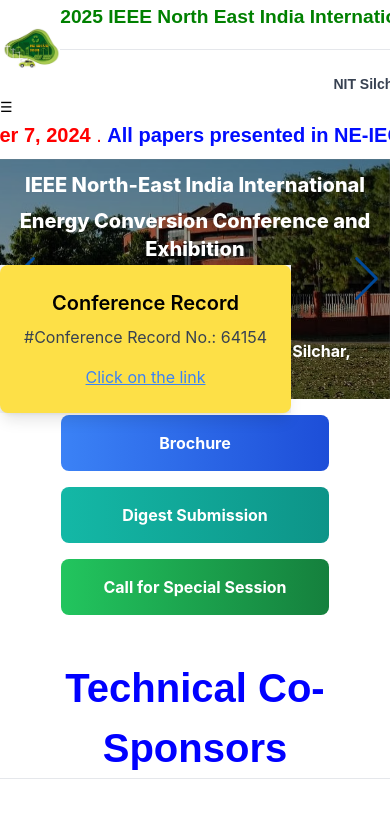
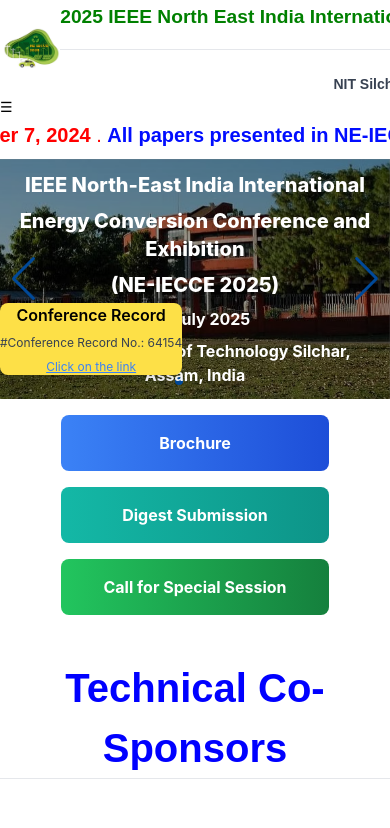
Before and after one commit to PragyaPR06/NEC-ECCE_2025, a React (Create React App) app: page / in a window 390 px wide. Shown: the top 828 px of the page. Built offline with nearby package versions, Linux system fonts and the light colour scheme; grey boxes are pictures that could not be loaded; a web font is replaced by a local one.

Commit message:
add one front page with responsive

```diff
--- a/src/Components/HomeComponents/Card.js
+++ b/src/Components/HomeComponents/Card.js
@@ -2,15 +2,21 @@ import React from 'react';
 
 function Card() {
   return (
-    <div className="flex items-center justify-center bg-gray-100">
-      <div className="w-65 h-65  bg-yellow-300 rounded-lg shadow-lg p-6 flex flex-col items-center justify-center text-center">
-        <h3 className="text-xl font-semibold mb-2">Conference Record</h3>
-        <p className="text-gray-700 mb-4">#Conference Record No.: 64154</p>
+    <div className="flex items-center justify-center rounded-xl bg-gray-100">
+      {/* Default styles for larger screens */}
+      <div className="md:w-65 md:h-65 bg-yellow-300 rounded-lg shadow-lg  sm:p-6 flex flex-col items-center justify-center text-center
+    w-21 h-22 " >
+        <h3 className="md:text-xl font-semibold mb-2 text-base"> {/* Smaller text for small screen */}
+          Conference Record
+        </h3>
+        <p className="text-gray-700 md:mb-4 mb-2 md:text-base text-xs"> {/* Smaller text for small screen */}
+          #Conference Record No.: 64154
+        </p>
         <a
           href="https://conferences.ieee.org/conferences_events/conferences/conferencedetails/64154"
           target="_blank"
           rel="noopener noreferrer"
-          className="text-blue-500 underline"
+          className="text-blue-500 underline sm:text-sm  text-xs"
         >
           Click on the link
         </a>
```
